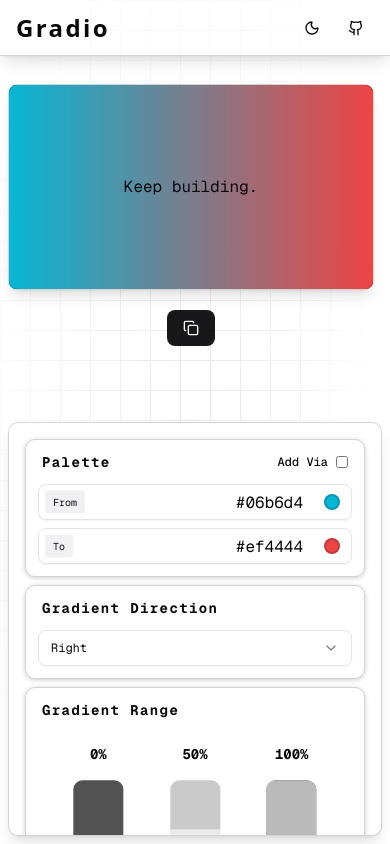
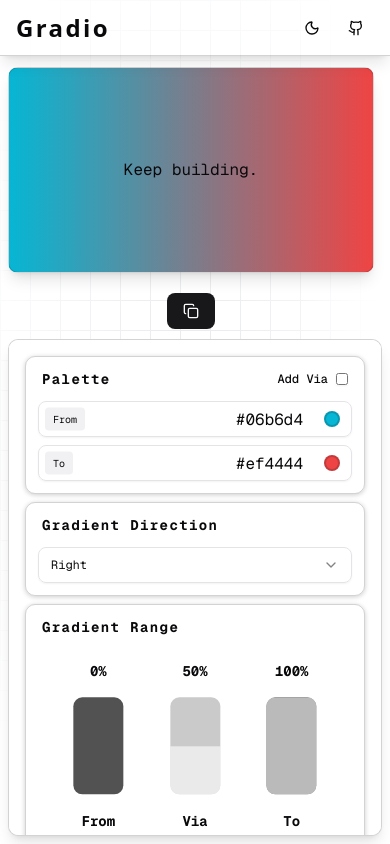
Before and after one commit to faisal004/gradients, a Next.js app: page / in a window 390 px wide. Built offline with nearby package versions, Linux system fonts and the light colour scheme.

Commit message:
fixed :  css issue fixed

```diff
--- a/src/app/page.tsx
+++ b/src/app/page.tsx
@@ -4,7 +4,7 @@ import RightSidebar from "@/components/right-sidebar";
 
 export default function Home() {
   return (
-    <div className="h-screen grid grid-rows-2 md:grid-rows-1 md:grid-cols-12 w-full p-2 space-x-2 relative font-mono">
+    <div className="h-screen grid grid-rows-10 md:grid-rows-1 md:grid-cols-12 w-full p-2 space-x-2 relative font-mono">
       <div
         className="absolute inset-0
       bg-[linear-gradient(to_right,#e5e7eb_1px,transparent_1px),linear-gradient(to_bottom,#e5e7eb_1px,transparent_1px)]
@@ -13,11 +13,11 @@ export default function Home() {
       mask-r-from-80% mask-b-from-80% mask-radial-from-0% mask-radial-to-90%"
       ></div>
 
-      <div className="row-span-1 md:col-span-9 z-10">
+      <div className="row-span-4 md:col-span-9 z-10">
         <GradientScreen />
 
       </div>
-      <div className="row-span-1 md:col-span-3 z-10 dark:bg-[var(--brand)] bg-[var(--brand)]  border border-zinc-800/20 dark:border-zinc-800 rounded-[10px] overflow-y-auto shadow-lg p-4 no-scrollbar">
+      <div className="row-span-6 md:col-span-3 z-10 dark:bg-[var(--brand)] bg-[var(--brand)]  border border-zinc-800/20 dark:border-zinc-800 rounded-[10px] overflow-y-auto shadow-lg p-4 no-scrollbar">
         <RightSidebar />
       </div>
     </div>
--- a/src/components/gradient-screen.tsx
+++ b/src/components/gradient-screen.tsx
@@ -22,7 +22,7 @@ const GradientScreen = () => {
   };
 
   return (
-    <div className="h-full flex flex-col gap-5 items-center justify-center">
+    <div className="h-full flex flex-col gap-5 mt-6 md:mt-0 items-center justify-center">
       <div
         className="aspect-[16/9] w-full max-w-[500px] max-h-[500px] border border-zinc-800/20 dark:border-zinc-800 rounded-[10px] overflow-hidden shadow-lg p-4 flex items-center justify-center"
         style={{
```
